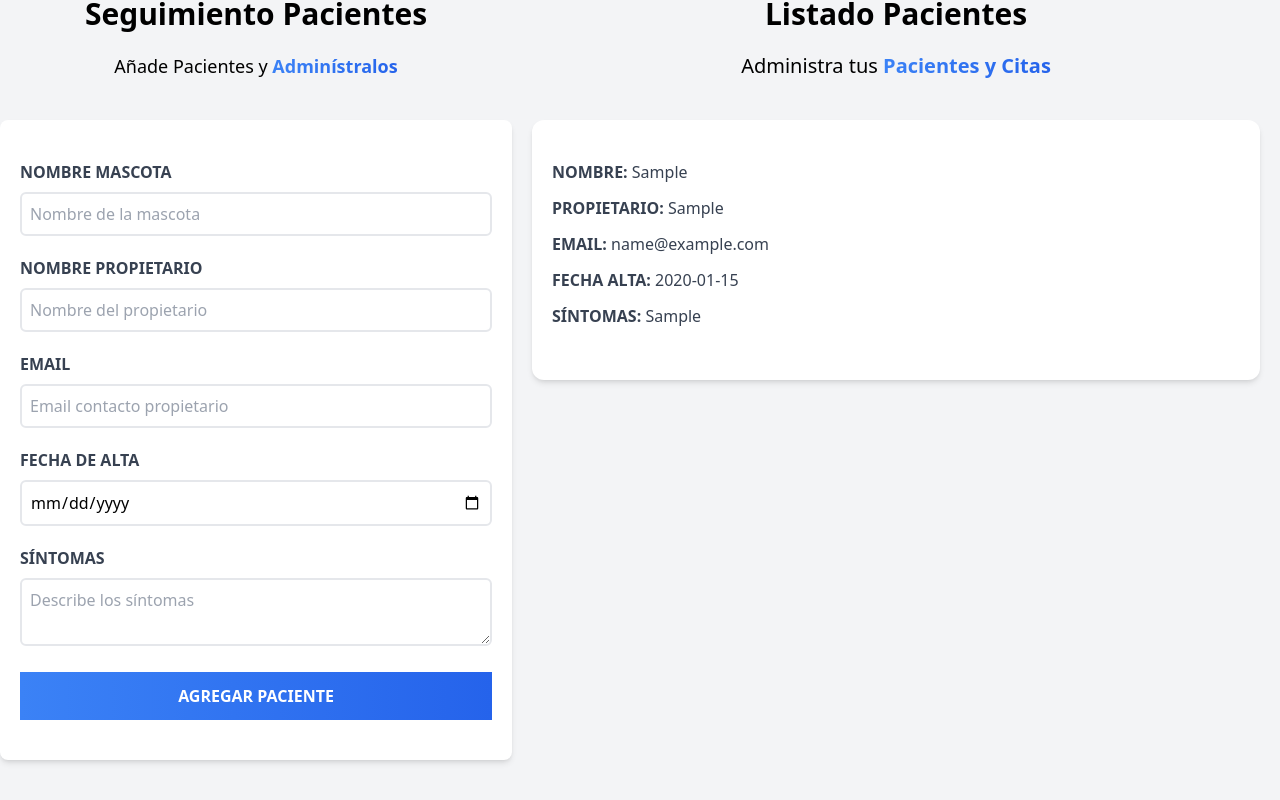
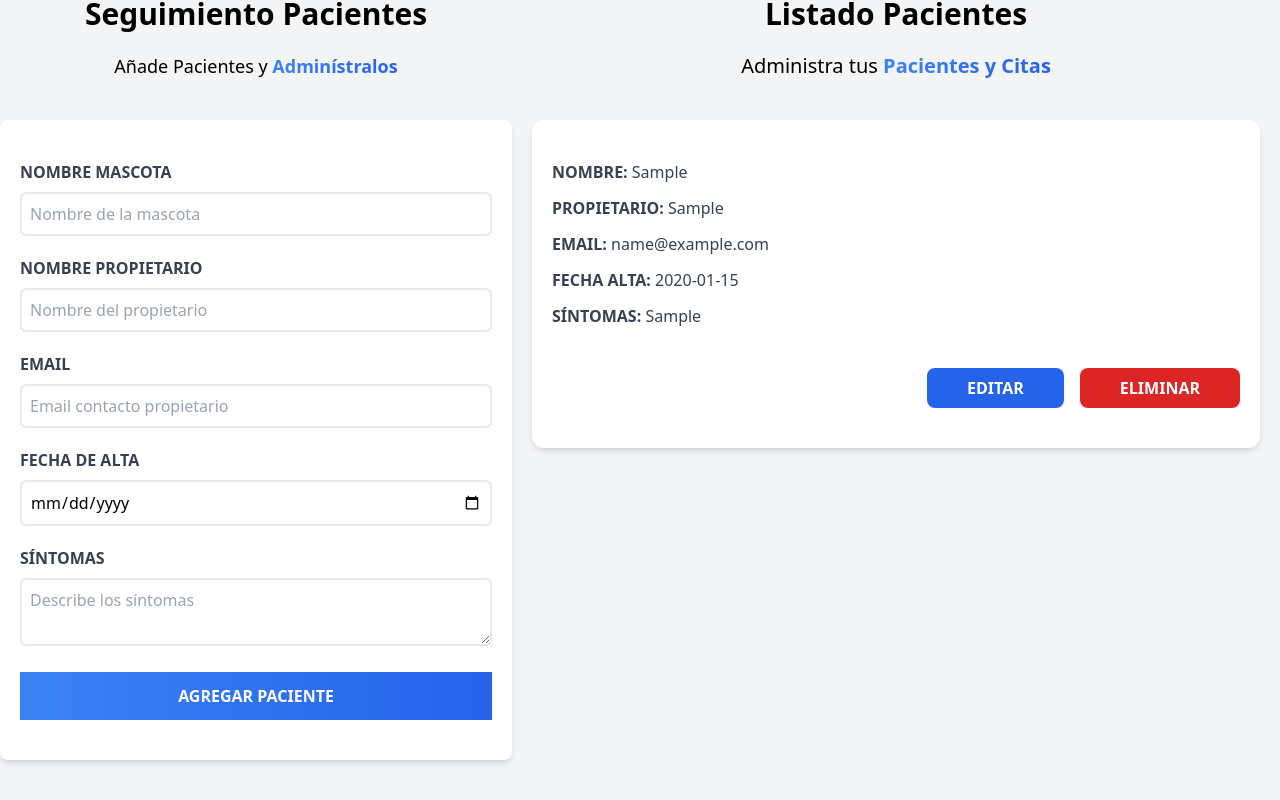
Before and after one commit to acarmonabelmonte/react-patient-manager, a React (Vite) app: page / in a window 1280 px wide. Both pictures are taken after typing "Sample", "Sample", "name@example.com", "2020-01-15", "Sample" into the empty fields and a click on the input "Agregar Paciente". Shown: the part 180-980 px from the top of the page. Built offline with nearby package versions, Linux system fonts and the light colour scheme.

Commit message:
✨ created edit patient func

```diff
--- a/src/App.jsx
+++ b/src/App.jsx
@@ -5,12 +5,19 @@ import PatientsList from "./components/PatientsList";
 
 function App() {
   const [patients, setPatients] = useState([]);
+  const [patient, setPatient] = useState({});
+
   return (
     <div className="container mx-auto mt-20">
       <Header />
       <div className="mt-12 flex flex-wrap">
-        <PatientForm setPatients={setPatients} patients={patients} />
-        <PatientsList patients={patients} />
+        <PatientForm
+          setPatients={setPatients}
+          patients={patients}
+          setPatient={setPatient}
+          patient={patient}
+        />
+        <PatientsList patients={patients} setPatient={setPatient} />
       </div>
     </div>
   );
--- a/src/components/Patient.jsx
+++ b/src/components/Patient.jsx
@@ -1,6 +1,6 @@
 import PropTypes from "prop-types";
 
-const Patient = ({ patient }) => {
+const Patient = ({ patient, setPatient }) => {
   const { petName, ownerName, email, registerDate, symptoms } = patient;
 
   return (
@@ -22,12 +22,28 @@ const Patient = ({ patient }) => {
       <p className="font-bold mb-3 text-gray-700 uppercase">
         Síntomas: <span className="font-normal normal-case">{symptoms}</span>
       </p>
+      <div className="flex justify-between md:justify-end md:space-x-4 mt-10">
+        <button
+          type="button"
+          className="py-2 px-10 bg-blue-600 hover:bg-blue-700 text-white font-bold uppercase rounded-lg"
+          onClick={() => setPatient(patient)}
+        >
+          Editar
+        </button>
+        <button
+          type="button"
+          className="py-2 px-10 bg-red-600 hover:bg-red-700 text-white font-bold uppercase rounded-lg"
+        >
+          Eliminar
+        </button>
+      </div>
     </div>
   );
 };
 
 Patient.propTypes = {
   patient: PropTypes.object,
+  setPatient: PropTypes.func,
 };
 
 export default Patient;
--- a/src/components/PatientForm.jsx
+++ b/src/components/PatientForm.jsx
@@ -1,8 +1,8 @@
-import { useState } from "react";
+import { useState, useEffect } from "react";
 import PropTypes from "prop-types";
 import FormError from "./FormError";
 
-const PatientForm = ({ patients, setPatients }) => {
+const PatientForm = ({ patients, setPatients, patient, setPatient }) => {
   const [petName, setPetName] = useState("");
   const [ownerName, setOwnerName] = useState("");
   const [email, setEmail] = useState("");
@@ -10,6 +10,16 @@ const PatientForm = ({ patients, setPatients }) => {
   const [symptoms, setSymptoms] = useState("");
 
   const [error, setError] = useState(false);
+
+  useEffect(() => {
+    if (Object.keys(patient).length > 0) {
+      setPetName(patient.petName);
+      setOwnerName(patient.ownerName);
+      setEmail(patient.email);
+      setRegisterDate(patient.registerDate);
+      setSymptoms(patient.symptoms);
+    }
+  }, [patient]);
 
   const generateId = () => {
     const random = Math.random().toString(36).substring(2);
@@ -32,10 +42,24 @@ const PatientForm = ({ patients, setPatients }) => {
         email,
         registerDate,
         symptoms,
-        id: generateId(),
       };
 
-      setPatients([...patients, patientData]);
+      if (patient.id) {
+        // Edit existing register
+        patientData.id = patient.id;
+
+        const updatedPatients = patients.map((patientState) =>
+          patientState.id === patient.id ? patientData : patientState
+        );
+
+        setPatients(updatedPatients);
+        setPatient({});
+      } else {
+        // Create new register
+        patientData.id = generateId();
+
+        setPatients([...patients, patientData]);
+      }
 
       // Reset Form
       setPetName("");
@@ -147,7 +171,7 @@ const PatientForm = ({ patients, setPatients }) => {
           type="submit"
           className="bg-gradient-to-r from-blue-500 to-blue-600 w-full text-white
           uppercase font-bold p-3 hover:opacity-75 cursor-pointer transition-all"
-          value="Agregar Paciente"
+          value={patient.id ? "Editar Paciente" : "Agregar Paciente"}
         />
       </form>
     </div>
@@ -157,6 +181,8 @@ const PatientForm = ({ patients, setPatients }) => {
 PatientForm.propTypes = {
   patients: PropTypes.array,
   setPatients: PropTypes.func,
+  patient: PropTypes.object,
+  setPatient: PropTypes.func,
 };
 
 export default PatientForm;
--- a/src/components/PatientsList.jsx
+++ b/src/components/PatientsList.jsx
@@ -1,7 +1,7 @@
 import Patient from "./Patient";
 import PropTypes from "prop-types";
 
-const PatientsList = ({ patients }) => {
+const PatientsList = ({ patients, setPatient }) => {
   return (
     <div className="w-full md:w-1/2 lg:w-3/5 md:h-screen overflow-y-scroll">
       {patients && patients.length ? (
@@ -14,7 +14,11 @@ const PatientsList = ({ patients }) => {
             </span>
           </p>
           {patients.map((patient) => (
-            <Patient patient={patient} key={patient.id} />
+            <Patient
+              patient={patient}
+              key={patient.id}
+              setPatient={setPatient}
+            />
           ))}
         </>
       ) : (
@@ -34,6 +38,7 @@ const PatientsList = ({ patients }) => {
 
 PatientsList.propTypes = {
   patients: PropTypes.array,
+  setPatient: PropTypes.func,
 };
 
 export default PatientsList;
```
